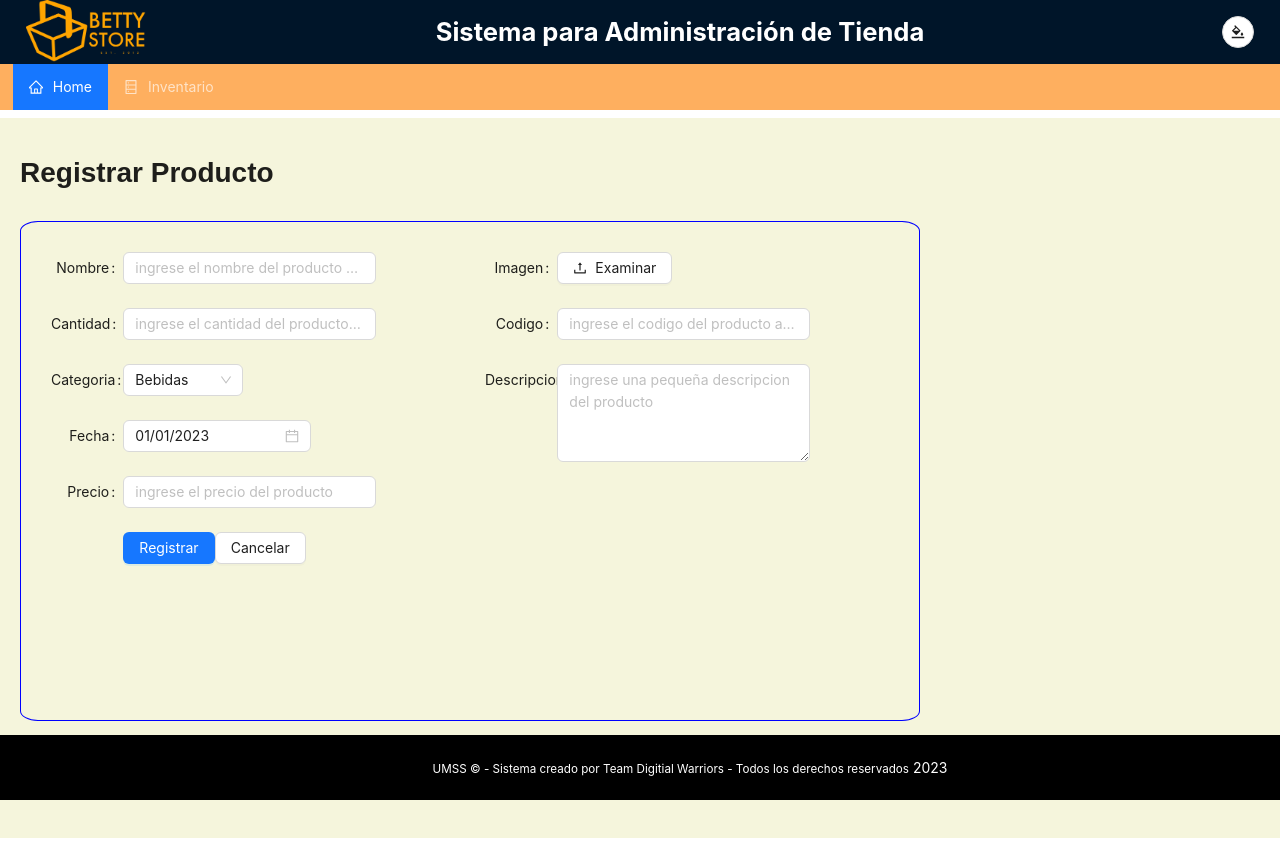
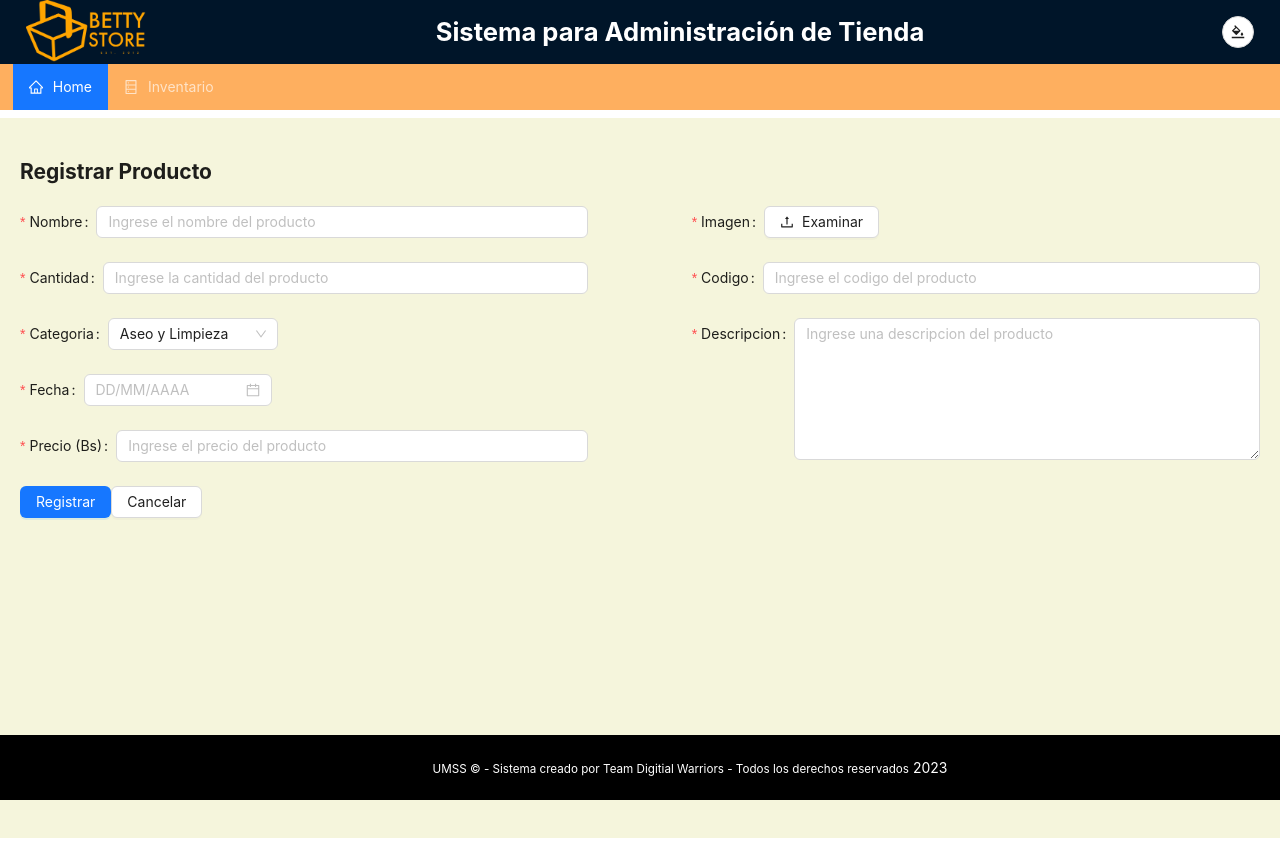
Before and after one commit to leonardoGit99/BettyStore, a React (Create React App) app in the folder bettystore/: page /registrarProducto in a window 1280 px wide. Built offline with nearby package versions, Linux system fonts and the light colour scheme.

Commit message:
Agregando formulario base para registrar un producto.

```diff
--- /dev/null
+++ b/bettystore/src/components/FormularioRegProducto/FormRegProducto.jsx
@@ -0,0 +1,198 @@
+import React from "react";
+import { Form, Input, Button, Col, Row, Select, DatePicker, Upload, /*message*/ } from "antd";
+//import dayjs from "dayjs";
+import { UploadOutlined } from '@ant-design/icons';
+import TextArea from "antd/es/input/TextArea";
+import './FormRegProductoStyle.css';
+
+
+const { Item } = Form;
+
+//Valor seleccionado de la lista desplegable
+const handleChange = (value) => {
+  console.log(`selected ${value}`);
+};
+
+//Formato de fechas par ael campo fecha
+const dateFormatList = ['DD/MM/YYYY', 'DD/MM/YY', 'DD-MM-YYYY', 'DD-MM-YY'];
+//Control y subida de imagen
+/*
+const props = {
+  name: 'file',
+  action: 'https://run.mocky.io/v3/93883d20-fe3f-4006-8406-e01ec4210410',
+  headers: {
+    authorization: 'authorization-text',
+    accept:".jpg, .jpeg, .png",
+  },
+  onChange(info) {
+    if (info.file.status !== 'uploading') {
+      console.log(info.file, info.fileList);
+    }
+    if (info.file.status === 'done') {
+      message.success(`${info.file.name} file uploaded successfully`);
+    } else if (info.file.status === 'error') {
+      message.error(`${info.file.name} file upload failed.`);
+    }
+  },
+};
+*/
+
+
+function FormRegProducto() {
+
+  //Borrar campos en caso de presionar boton cancelar
+  const formRef = React.useRef(null);
+  const borrarCampos = () => {
+    formRef.current?.resetFields();
+  }
+
+  return (
+    <div className="formRegProducto">
+      <Form ref={formRef} >
+        <Row>
+          <h2>Registrar Producto</h2>
+        </Row>
+        <Row>
+          <Col span={11} className="c1">
+            <Item
+              label="Nombre"
+              name="nombre"
+              rules={[{
+                required: true,
+                message: "Porfavor ingrese el nombre del producto",
+              },]}
+            >
+              <Input placeholder="Ingrese el nombre del producto" />
+            </Item>
+
+            <Item
+              label="Cantidad"
+              name="cantidad"
+              rules={[{
+                required: true,
+                message: "Porfavor ingrese la cantidad",
+              },]}
+            >
+              <Input placeholder="Ingrese la cantidad del producto" />
+            </Item>
+
+            <Item
+              label="Categoria"
+              name="categoria"
+              rules={[{
+                required: true,
+                message: "Porfavor seleccione una categoria",
+              },]}
+            >
+              <Select
+                defaultValue="Aseo y Limpieza"
+                style={{ width: 170, }}
+                onChange={handleChange}
+                options={[
+                  {
+                    value: 'aseoylimpieza',
+                    label: 'Aseo y Limpieza',
+                  },
+                  {
+                    value: 'golosinas',
+                    label: 'Golosinas',
+                  },
+                  {
+                    value: 'aguasybebidas',
+                    label: 'Aguas y Bebidas',
+                  },
+                  {
+                    value: 'lacteos',
+                    label: 'Lacteos',
+                  },
+                  {
+                    value: 'licoreria',
+                    label: 'Licoreria',
+                  },
+                  {
+                    value: 'abarrotesydespensa',
+                    label: 'Abarrotes y Despensa',
+                  },
+                ]}
+              />
+            </Item>
+
+            <Item
+              label="Fecha"
+              name="fecha"
+              rules={[{
+                required: true,
+                message: "Porfavor ingrese la fecha",
+              },]}
+            >
+              <DatePicker placeholder="DD/MM/AAAA" /*defaultValue={dayjs('01/01/2023', dateFormatList[0])}*/ format={dateFormatList} />
+            </Item>
+
+            <Item
+              label="Precio (Bs)"
+              name="precio"
+              rules={[{
+                required: true,
+                message: "Porfavor ingrese el precio",
+              },]}
+            >
+              <Input placeholder="Ingrese el precio del producto" />
+            </Item>
+          </Col>
+          <Col span={2}></Col>
+
+          <Col span={11} className="c2">
+            <Item
+              label="Imagen"
+              name="imagen"
+              rules={[{
+                required: true,
+                message: "Porfavor ingrese una imagen",
+              },]}
+            >
+              <Upload /*{...props}*/>
+                <Button
+                  icon={<UploadOutlined />}>Examinar
+                </Button>
+              </Upload>
+            </Item>
+
+            <Item
+              label="Codigo"
+              name="codigo"
+              rules={[{
+                required: true,
+                message: "Porfavor ingrese el codigo del producto",
+              },]}
+            >
+              <Input placeholder="Ingrese el codigo del producto" />
+            </Item>
+
+            <Item
+              label="Descripcion"
+              name="descripcion"
+              rules={[{
+                required: true,
+                message: "Porfavor ingrese una descripcion del producto",
+              },]}
+            >
+              <TextArea rows={6} placeholder="Ingrese una descripcion del producto" />
+            </Item>
+          </Col>
+        </Row>
+        <Row>
+          <Item>
+            <Button type="primary" htmlType="submit">Registrar</Button>
+          </Item>
+
+          <Item>
+            <Button htmlType="button" onClick={borrarCampos}>Cancelar</Button>
+          </Item>
+        </Row>
+      </Form>
+
+    </div>
+  );
+}
+
+export default FormRegProducto;
--- /dev/null
+++ b/bettystore/src/components/FormularioRegProducto/FormRegProductoStyle.css
@@ -0,0 +1,7 @@
+/* .c1{
+    background-color: aquamarine;
+}
+
+.c2{
+    background-color: blueviolet;
+} */
--- a/bettystore/src/views/RegistrarProducto.jsx
+++ b/bettystore/src/views/RegistrarProducto.jsx
@@ -1,8 +1,8 @@
-import FormProducto from "../components/FormProductos/FormProducto"
+import FormRegProducto from "../components/FormularioRegProducto/FormRegProducto"
 
 export default function RegistrarProducto(){
     return(
-        <FormProducto/>
+        <FormRegProducto/>
     )
 
 }
```
